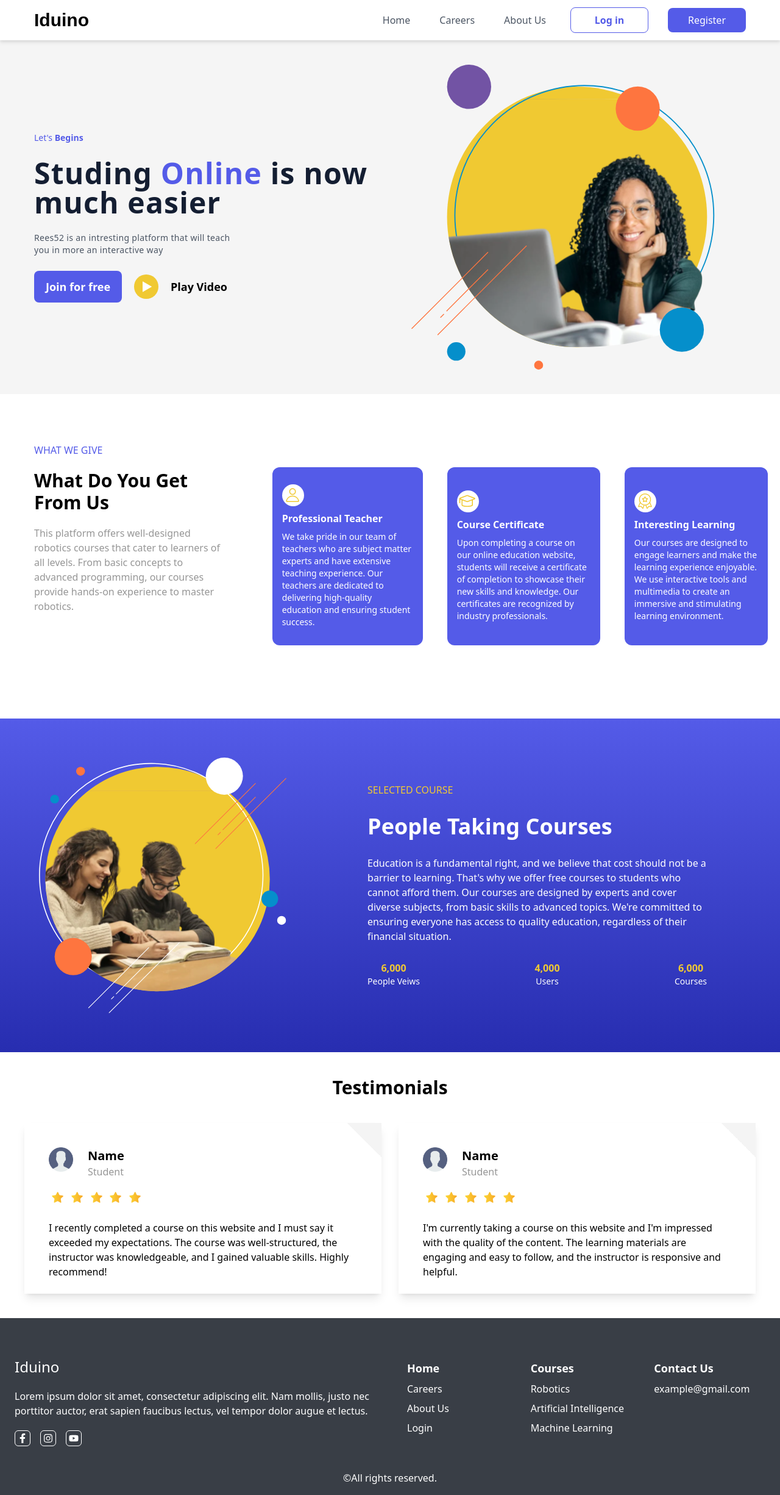
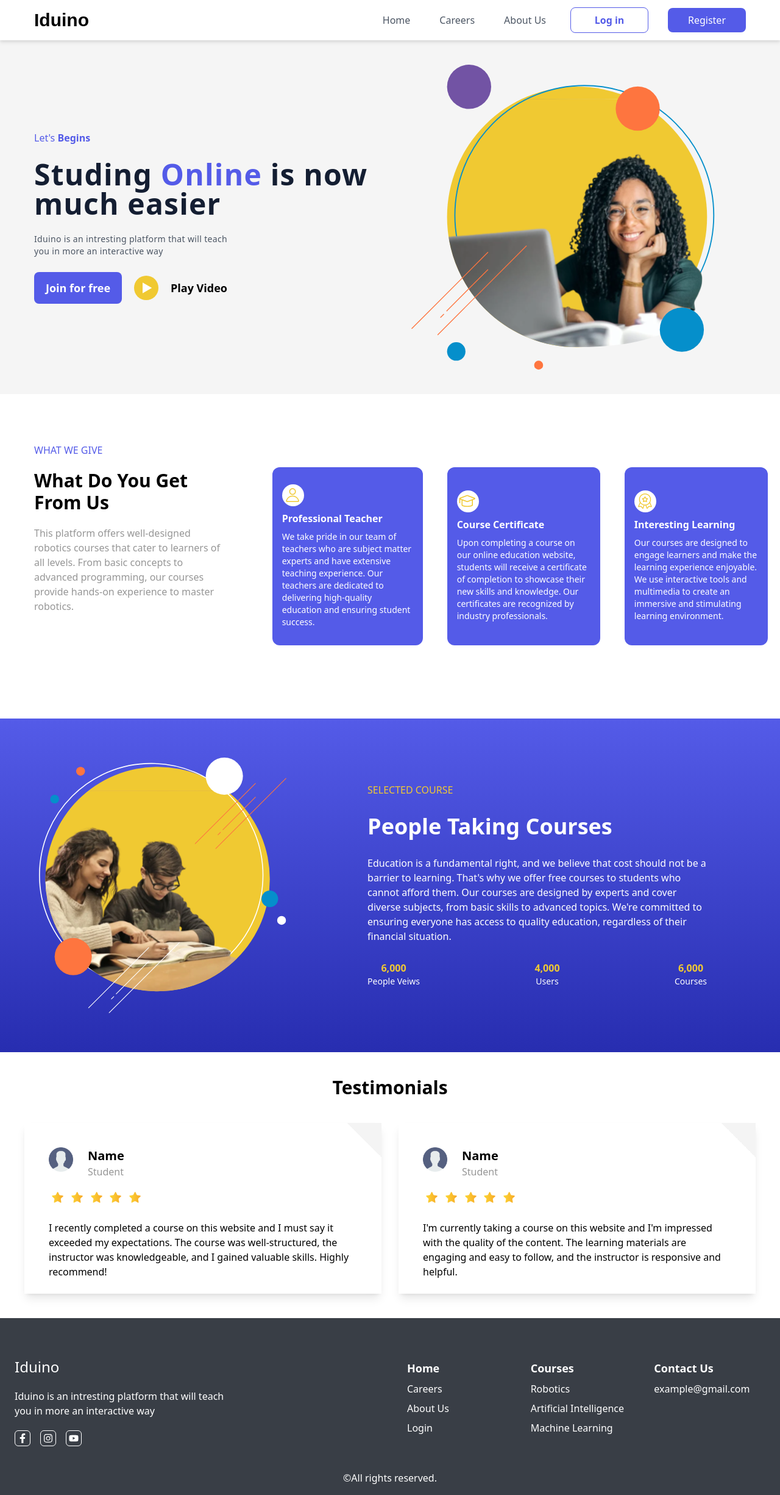
Before and after one commit to nagaphbilla/Iduino-Frontend, a React (Create React App) app: page / in a window 1280 px wide. Shown: the whole page at 61% size. Built offline with nearby package versions, Linux system fonts and the light colour scheme.

Commit message:
Added final touch ups to the website

```diff
--- a/src/components/Footer.jsx
+++ b/src/components/Footer.jsx
@@ -8,11 +8,9 @@ export default function Footer() {
       <div className="flex flex-wrap flex-row">
         <div className="flex gap-5 flex-col p-6 justify-between" style={{flex : "1 0 45%"}}>
           <p className="text-2xl ">Iduino</p>
-          <p>
-            Lorem ipsum dolor sit amet, consectetur adipiscing elit. Nam mollis,
-            justo nec porttitor auctor, erat sapien faucibus lectus, vel tempor
-            dolor augue et lectus.
-          </p>
+          Iduino is an intresting platform that will teach
+          <br />
+          you in more an interactive way
           <ul className="flex flex-row">
             <li className="pr-2 cursor-pointer">
               <div
--- a/src/components/Hero.jsx
+++ b/src/components/Hero.jsx
@@ -5,14 +5,14 @@ export default function Slide1() {
   return (
     <div className="px-5  mx-auto flex justify-center md:py-10 md:justify-between md:px-14 items-center background_img">
       <div className="flex flex-col gap-6 py-16 justify-center items-center md:items-start">
-        <p className="hidden md:block text-sm text-clr-primary">Let's <strong>Begins</strong></p>
+        <p className="hidden md:block text-md text-clr-primary">Let's <strong>Begins</strong></p>
         <h2 className="font-bold md:text-5xl lineHeight tracking-wide text-hero-clr text-4xl">
           Studing<span className="text-clr-primary"> Online </span>is now
           <br />
            much easier
         </h2>
         <p className="text-gray-600 text-sm tracking-wide">
-          Rees52 is an intresting platform that will teach
+          Iduino is an intresting platform that will teach
           <br />
           you in more an interactive way
         </p>
```
